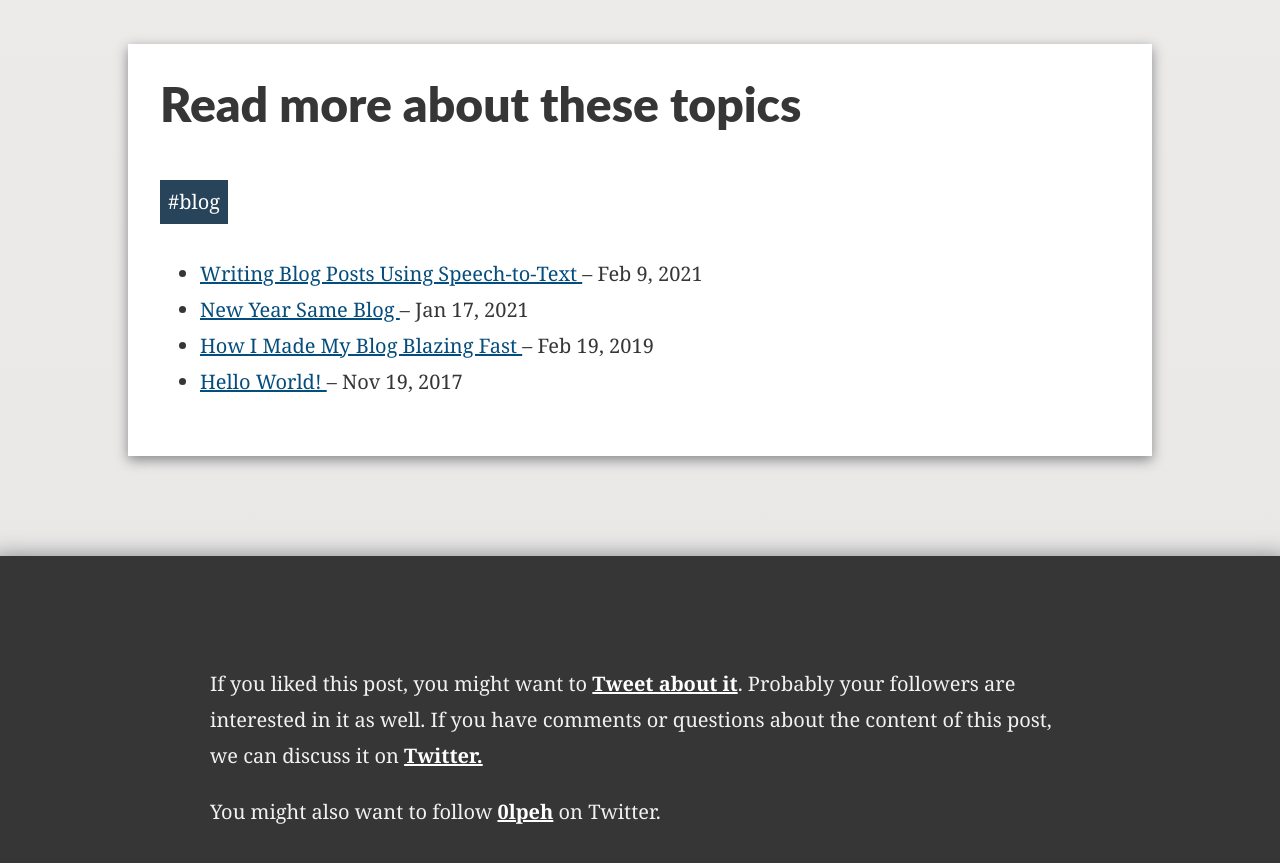
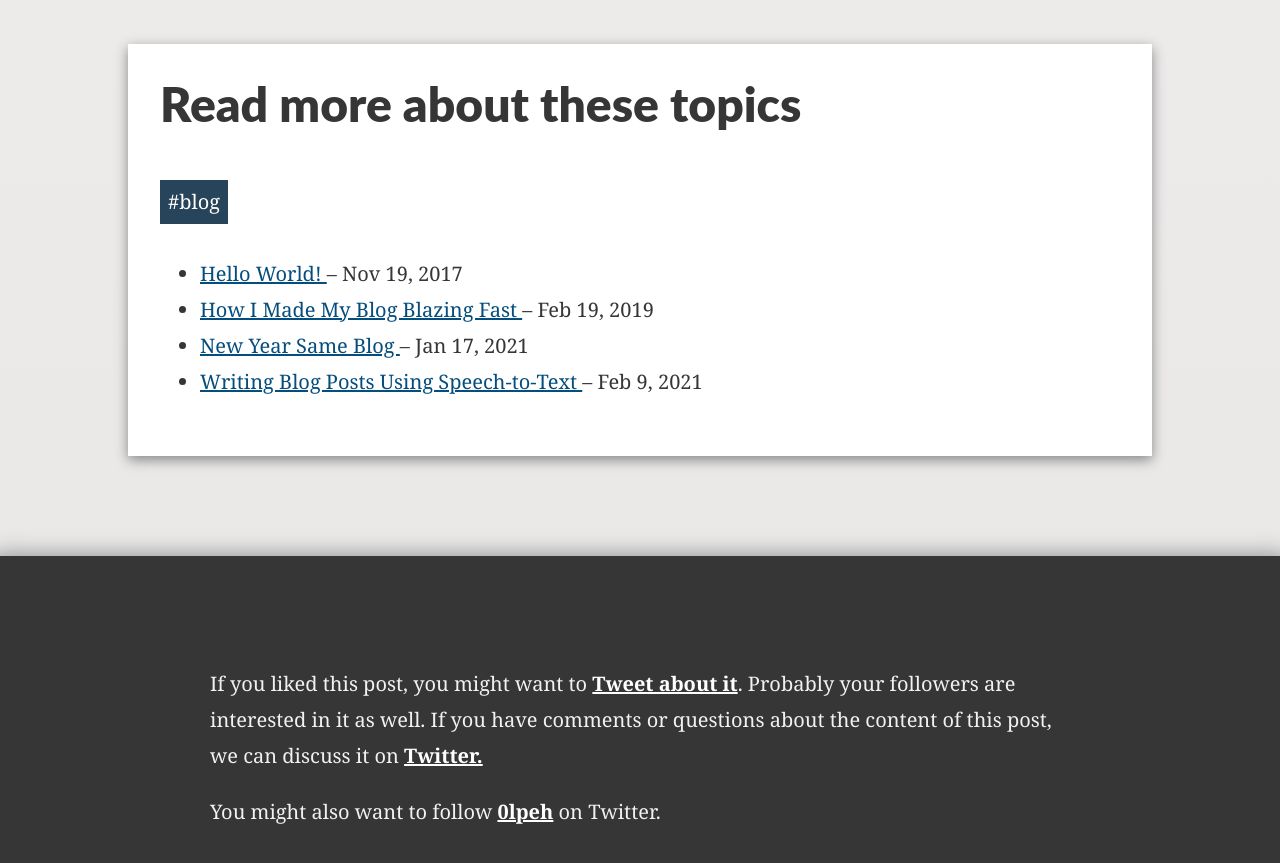
Before and after one commit to olpeh/olpeh.github.io, a Jekyll site: the page built from _posts/2020-12-08-one-year-since-last-post.md, in a window 1280 px wide and 900 px high, scrolled down 1599 px. Shown: the top 863 px of the window. Built offline with Jekyll 4.4.1, drawn with Linux system fonts in a browser that asks for light colours.

Commit message:
Reverse the also read these list order

```diff
--- a/_includes/post-read-more.html
+++ b/_includes/post-read-more.html
@@ -7,8 +7,9 @@ in site.tags[tag] %}
 {% assign postArray = postArray | push: post %} {% endunless %} {% endfor %}
 {%endfor %}
 <!-- Create a new array from the filtered array: -->
-{% assign uniqPosts = postArray | uniq %} {% capture difference %} {{ uniqPosts
-| size | minus:1 }} {% endcapture %} {% unless difference contains '-' %}
+{% assign uniqPosts = postArray | uniq | reverse %} {% capture difference %} {{
+uniqPosts | size | minus:1 }} {% endcapture %} {% unless difference contains '-'
+%}
 <hr />
 <section class="post-read-more">
   <h2>Read more about these topics</h2>
```
